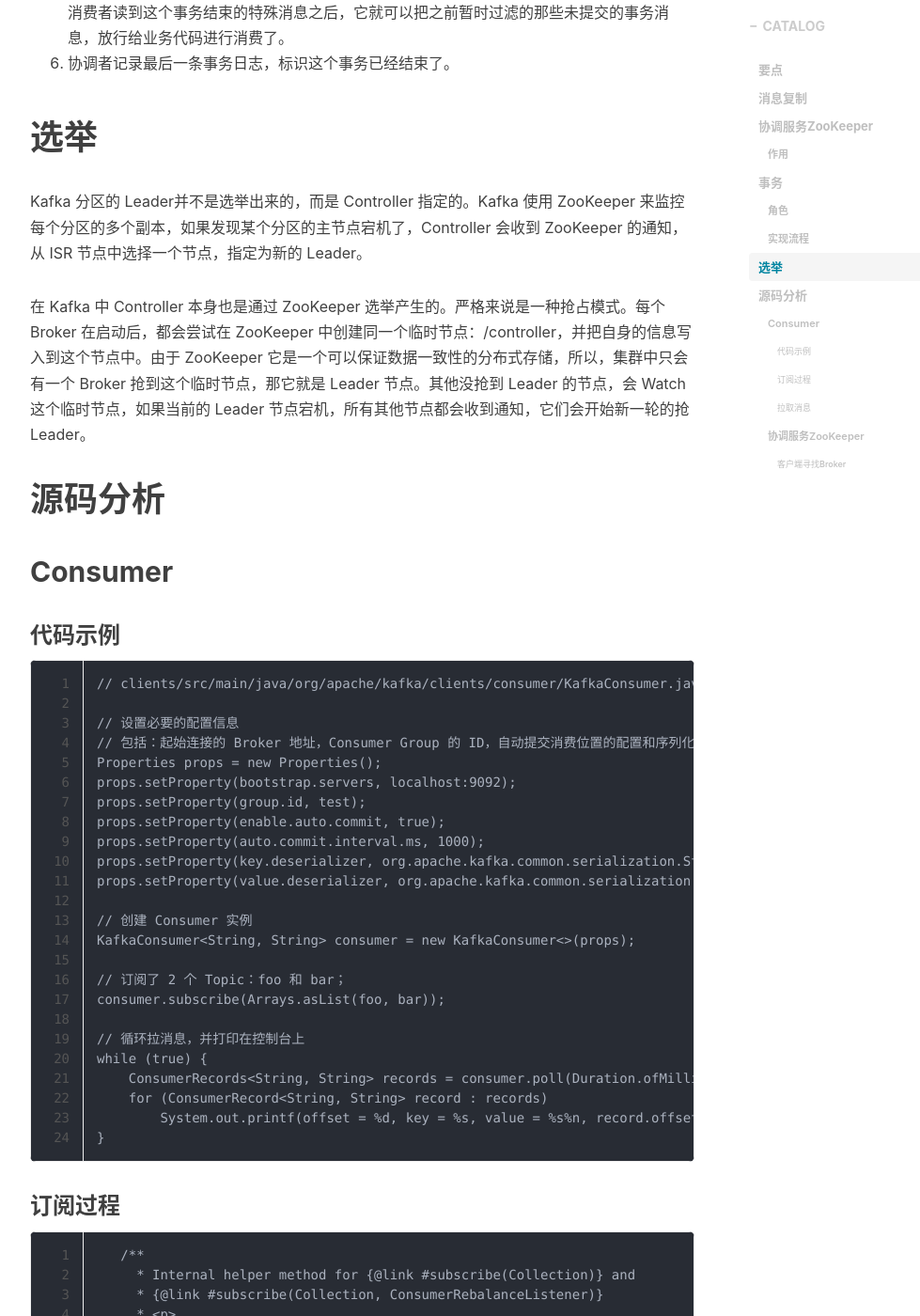
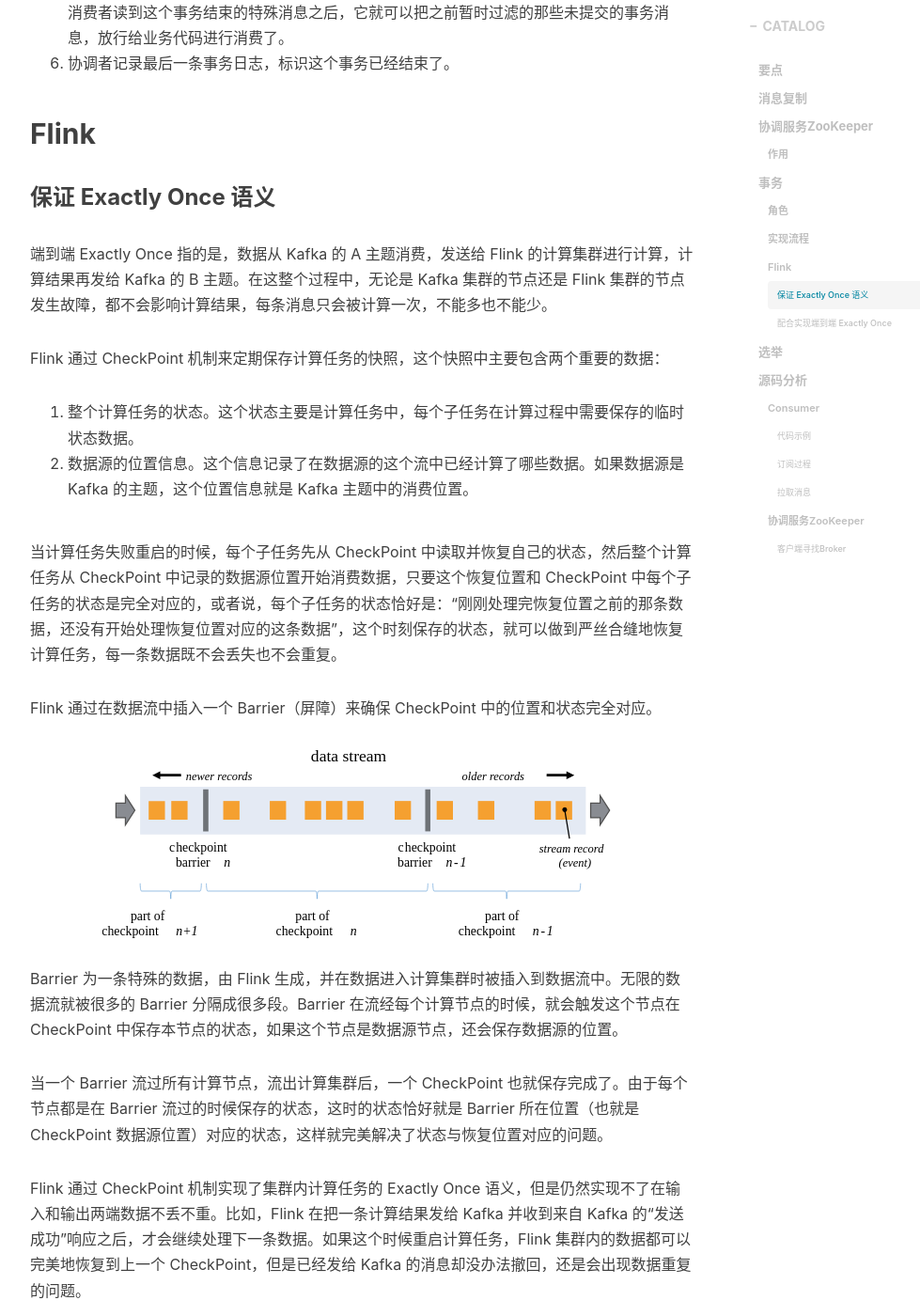
Before and after one commit to wangchanggan/wangchanggan.github.io, a Jekyll site: the page built from _posts/2025-03-19-消息队列之Kafka.md, in a window 1280 px wide and 1400 px high, scrolled down 3187 px. Shown: the whole window at 94% size, without its empty margins (233-1212 px from the left). Built offline with Jekyll 4.4.1, drawn with Linux system fonts in a browser that asks for light colours; nearby versions of some CDN libraries; comment, search, counter and statistics services are not loaded; some of the changed text lies outside the part shown.

Commit message:
消息队列之Kafka（配合Flink实现端到端 Exactly Once）

```diff
--- a/_posts/2025-03-19-消息队列之Kafka.md
+++ b/_posts/2025-03-19-消息队列之Kafka.md
@@ -54,6 +54,35 @@
 4. 消息发送完成后，生产者给协调者发送提交或回滚事务的请求，由协调者来开始两阶段提交，完成事务。第一阶段，协调者把事务的状态设置为“预提交”，并写入事务日志。实际上事务已经成功了，无论接下来发生什么情况，事务最终都会被提交。
 5. 第二阶段，协调者在事务相关的所有分区中，都会写一条“事务结束”的特殊消息，当 Kafka 的消费者读到这个事务结束的特殊消息之后，它就可以把之前暂时过滤的那些未提交的事务消息，放行给业务代码进行消费了。
 6. 协调者记录最后一条事务日志，标识这个事务已经结束了。
+
+## Flink
+### 保证 Exactly Once 语义
+端到端 Exactly Once 指的是，数据从 Kafka 的 A 主题消费，发送给 Flink 的计算集群进行计算，计算结果再发给 Kafka 的 B 主题。在这整个过程中，无论是 Kafka 集群的节点还是 Flink 集群的节点发生故障，都不会影响计算结果，每条消息只会被计算一次，不能多也不能少。
+
+Flink 通过 CheckPoint 机制来定期保存计算任务的快照，这个快照中主要包含两个重要的数据：
+1. 整个计算任务的状态。这个状态主要是计算任务中，每个子任务在计算过程中需要保存的临时状态数据。
+2. 数据源的位置信息。这个信息记录了在数据源的这个流中已经计算了哪些数据。如果数据源是 Kafka 的主题，这个位置信息就是 Kafka 主题中的消费位置。
+
+当计算任务失败重启的时候，每个子任务先从 CheckPoint 中读取并恢复自己的状态，然后整个计算任务从 CheckPoint 中记录的数据源位置开始消费数据，只要这个恢复位置和 CheckPoint 中每个子任务的状态是完全对应的，或者说，每个子任务的状态恰好是：“刚刚处理完恢复位置之前的那条数据，还没有开始处理恢复位置对应的这条数据”，这个时刻保存的状态，就可以做到严丝合缝地恢复计算任务，每一条数据既不会丢失也不会重复。
+
+Flink 通过在数据流中插入一个 Barrier（屏障）来确保 CheckPoint 中的位置和状态完全对应。
+
+![](/img/in-post/MQ/Kafka/flink-stream_checkpointing.svg)
+
+Barrier 为一条特殊的数据，由 Flink 生成，并在数据进入计算集群时被插入到数据流中。无限的数据流就被很多的 Barrier 分隔成很多段。Barrier 在流经每个计算节点的时候，就会触发这个节点在 CheckPoint 中保存本节点的状态，如果这个节点是数据源节点，还会保存数据源的位置。
+
+当一个 Barrier 流过所有计算节点，流出计算集群后，一个 CheckPoint 也就保存完成了。由于每个节点都是在 Barrier 流过的时候保存的状态，这时的状态恰好就是 Barrier 所在位置（也就是 CheckPoint 数据源位置）对应的状态，这样就完美解决了状态与恢复位置对应的问题。
+
+Flink 通过 CheckPoint 机制实现了集群内计算任务的 Exactly Once 语义，但是仍然实现不了在输入和输出两端数据不丢不重。比如，Flink 在把一条计算结果发给 Kafka 并收到来自 Kafka 的“发送成功”响应之后，才会继续处理下一条数据。如果这个时候重启计算任务，Flink 集群内的数据都可以完美地恢复到上一个 CheckPoint，但是已经发给 Kafka 的消息却没办法撤回，还是会出现数据重复的问题。
+
+### 配合实现端到端 Exactly Once
+Kafka 的 Exactly Once 语义是通过它的事务和生产幂等两个特性来共同实现的。它可以保证一个事务内的所有消息，要么都成功投递，要么都不投递。
+
+生产幂等：通过连续递增的序号进行检测。Kafka 的生产者给每个消息增加都附加一个连续递增的序号，Broker 端会检测这个序号的连续性，如果序号重复了，Broker 会拒绝这个重复消息。
+
+每个 Flink 的 CheckPoint 对应一个 Kafka 事务。Flink 在创建一个 CheckPoint 的时候，同时开启一个 Kafka 的事务，完成 CheckPoint 同时提交 Kafka 的事务。当计算任务重启的时候，在 Flink 中计算任务会恢复到上一个 CheckPoint，这个 CheckPoint 正好对应 Kafka 上一个成功提交的事务。未完成的 CheckPoint 和未提交的事务中的消息都会被丢弃，这样就实现了端到端的 Exactly Once。
+
+Flink 基于两阶段提交这个常用的分布式事务算法，实现了一分布式事务的控制器保证“完成 CheckPoint 同时提交 Kafka 的事务”来解决这个问题。
 
 
 
```
Also changed, not shown: img/in-post/MQ/Kafka/flink-stream_checkpointing.svg (added).
